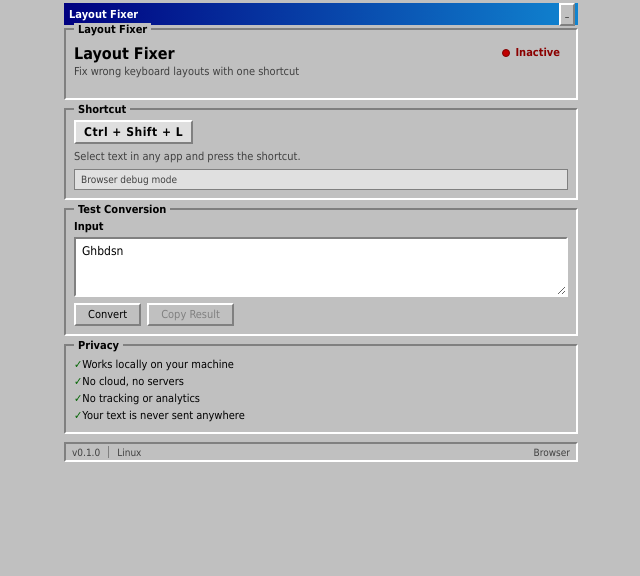
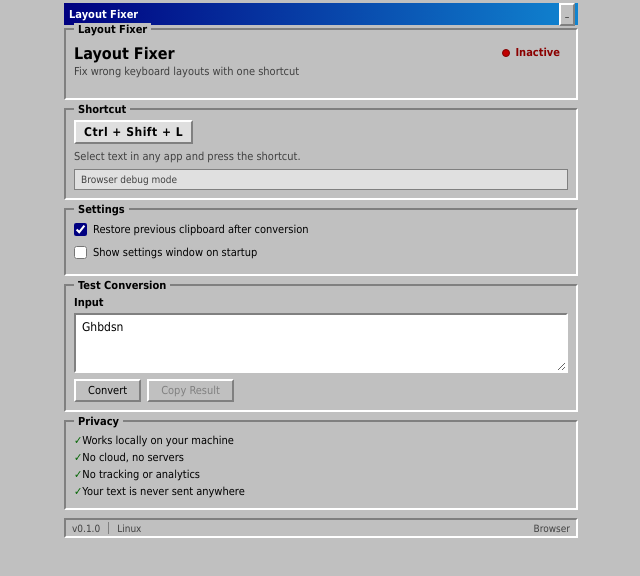
Before and after one commit to batraktar/layout-fixer, a React (Vite) app: page / in a window 1280 px wide. Shown: the top 576 px of the page, without its empty margins (319-959 px from the left). Built offline with nearby package versions, Linux system fonts and the light colour scheme.

Commit message:
feat: add working settings controls

```diff
--- a/src/App.tsx
+++ b/src/App.tsx
@@ -23,14 +23,27 @@ interface LayoutInfo {
   enabled: boolean;
 }
 
+interface AppSettings {
+  restoreClipboard: boolean;
+  showSettingsOnStartup: boolean;
+  disabledLayouts: string[];
+}
+
 const isMac = navigator.userAgent.includes("Mac");
 const defaultShortcut = isMac ? "\u2318 \u21E7 L" : "Ctrl + Shift + L";
+
+const defaultSettings: AppSettings = {
+  restoreClipboard: true,
+  showSettingsOnStartup: false,
+  disabledLayouts: [],
+};
 
 export default function App() {
   const [input, setInput] = useState("Ghbdsn");
   const [output, setOutput] = useState("");
   const [convertedDirection, setConvertedDirection] = useState("");
   const [layouts, setLayouts] = useState<LayoutInfo[]>([]);
+  const [settings, setSettings] = useState<AppSettings>(defaultSettings);
   const [runtime, setRuntime] = useState<RuntimeStatus>({
     backgroundActive: isTauri(),
     shortcut: defaultShortcut,
@@ -68,6 +81,12 @@ export default function App() {
       })
       .catch(() => {});
 
+    void invoke<AppSettings>("get_settings")
+      .then((s) => {
+        if (!disposed) setSettings(s);
+      })
+      .catch(() => {});
+
     void listen<OperationStatus>("operation-status", (event) => {
       setRuntime((current) => ({ ...current, lastStatus: event.payload }));
     }).then((stopListening) => {
@@ -83,6 +102,37 @@ export default function App() {
       unlisten?.();
     };
   }, []);
+
+  const saveSettings = async (updated: AppSettings) => {
+    setSettings(updated);
+    if (isTauri()) {
+      try {
+        await invoke("update_settings", { newSettings: updated });
+      } catch (error) {
+        setRuntime((current) => ({
+          ...current,
+          lastStatus: { kind: "error", message: String(error) },
+        }));
+      }
+    }
+  };
+
+  const toggleLayout = async (id: string) => {
+    if (isTauri()) {
+      try {
+        await invoke("toggle_layout", { id });
+        const list = await invoke<LayoutInfo[]>("list_layouts");
+        setLayouts(list);
+        const s = await invoke<AppSettings>("get_settings");
+        setSettings(s);
+      } catch (error) {
+        setRuntime((current) => ({
+          ...current,
+          lastStatus: { kind: "error", message: String(error) },
+        }));
+      }
+    }
+  };
 
   const convertDebugText = async () => {
     if (isTauri()) {
@@ -165,11 +215,6 @@ export default function App() {
         <p className="shortcut-hint">
           Select text in any app and press the shortcut.
         </p>
-        {layouts.length > 0 && (
-          <p className="shortcut-hint" style={{ marginTop: 4 }}>
-            {layouts.filter((l) => l.enabled).length} layout(s) active
-          </p>
-        )}
         {runtime.lastStatus.message && (
           <div className={`operation-status ${runtime.lastStatus.kind}`} role="status">
             {runtime.lastStatus.message}
@@ -185,14 +230,48 @@ export default function App() {
             {layouts.map((layout) => (
               <li key={layout.id} className="layout-item">
                 <span className="layout-name">{layout.name}</span>
-                <span className={`layout-status ${layout.enabled ? "enabled" : "disabled"}`}>
+                <button
+                  type="button"
+                  className={`layout-toggle ${layout.enabled ? "enabled" : "disabled"}`}
+                  onClick={() => void toggleLayout(layout.id)}
+                >
                   {layout.enabled ? "ON" : "OFF"}
-                </span>
+                </button>
               </li>
             ))}
           </ul>
+          {layouts.filter((l) => l.enabled).length === 0 && (
+            <p className="shortcut-hint" style={{ marginTop: 6 }}>
+              No layouts enabled. Conversion will not work.
+            </p>
+          )}
         </div>
       )}
+
+      {/* Settings */}
+      <div className="group-box">
+        <span className="group-box-label">Settings</span>
+        <label className="checkbox-row">
+          <input
+            type="checkbox"
+            checked={settings.restoreClipboard}
+            onChange={(e) =>
+              void saveSettings({ ...settings, restoreClipboard: e.target.checked })
+            }
+          />
+          <span>Restore previous clipboard after conversion</span>
+        </label>
+        <label className="checkbox-row">
+          <input
+            type="checkbox"
+            checked={settings.showSettingsOnStartup}
+            onChange={(e) =>
+              void saveSettings({ ...settings, showSettingsOnStartup: e.target.checked })
+            }
+          />
+          <span>Show settings window on startup</span>
+        </label>
+      </div>
 
       {/* Test converter */}
       <div className="group-box">
--- a/src/styles.css
+++ b/src/styles.css
@@ -401,6 +401,51 @@ button:disabled:active {
   background: #e0e0e0;
 }
 
+/* Layout toggle button */
+.layout-toggle {
+  min-height: 18px;
+  padding: 1px 8px;
+  font-size: 10px;
+  font-weight: 700;
+  border: 2px solid;
+  border-color: #fff #808080 #808080 #fff;
+  background: #c0c0c0;
+  cursor: pointer;
+}
+
+.layout-toggle.enabled {
+  color: #006400;
+  background: #d0ffd0;
+}
+
+.layout-toggle.disabled {
+  color: #808080;
+  background: #d0d0d0;
+}
+
+.layout-toggle:active {
+  border-color: #808080 #fff #fff #808080;
+}
+
+/* Checkbox row */
+.checkbox-row {
+  display: flex;
+  align-items: center;
+  gap: 6px;
+  padding: 3px 0;
+  font-size: 11px;
+  font-weight: 400;
+  cursor: pointer;
+}
+
+.checkbox-row input[type="checkbox"] {
+  width: 13px;
+  height: 13px;
+  margin: 0;
+  accent-color: #000080;
+  cursor: pointer;
+}
+
 /* Responsive */
 @media (max-width: 480px) {
   .app-shell {
```
